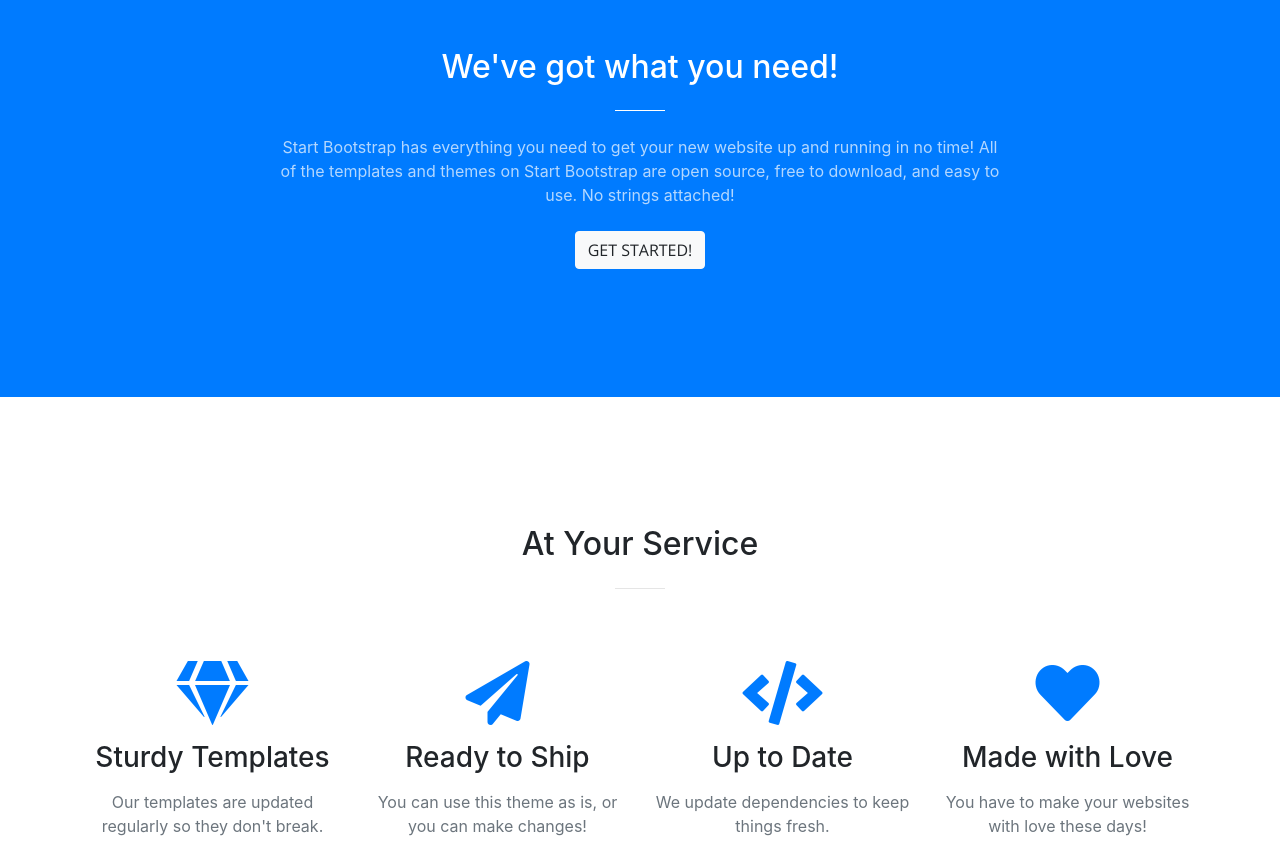
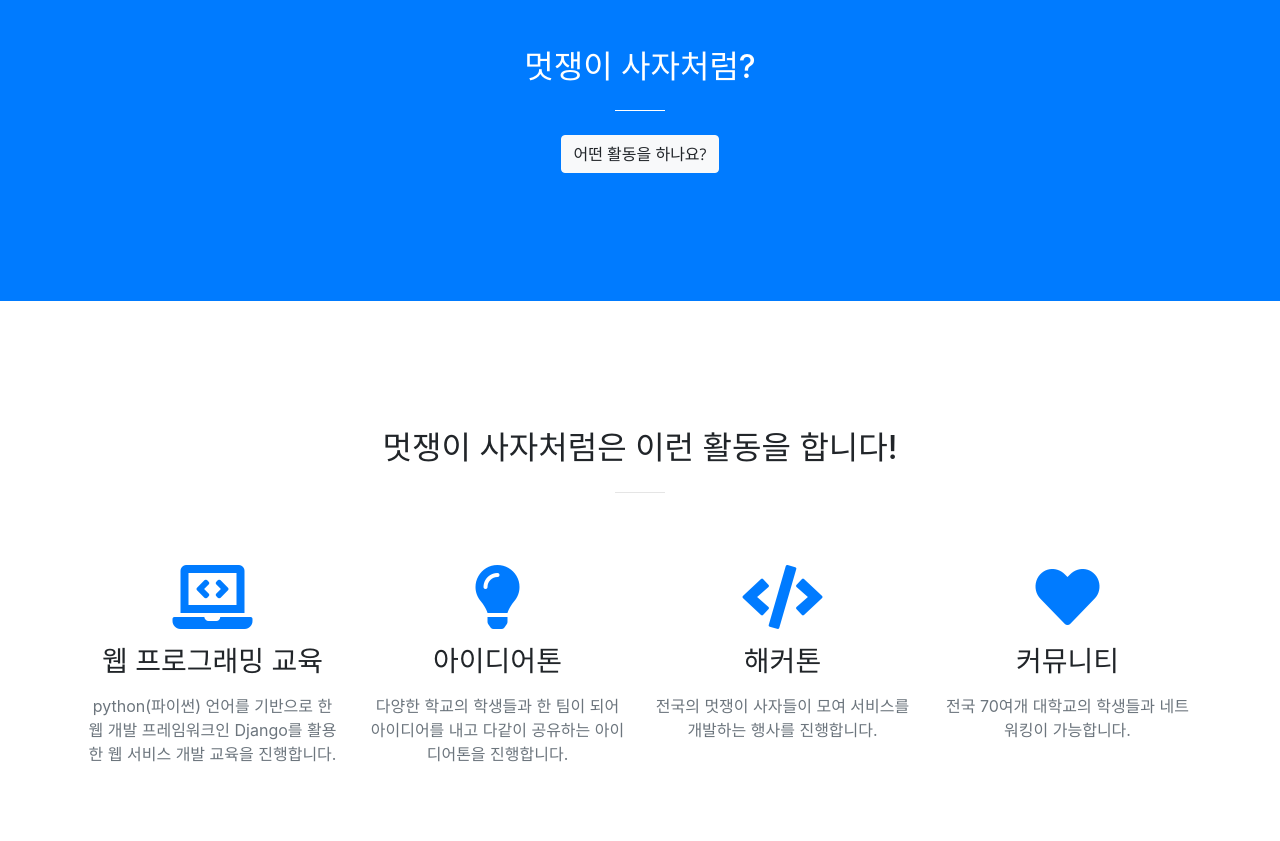
Before and after one commit to kratzjgy/yonsei-likelion.github.io, a website with bundled scripts: page index.html in a window 1280 px wide. Shown: the part 880-1721 px from the top of the page. Built offline with nearby package versions, Linux system fonts and the light colour scheme.

Commit message:
메인 페이지 작업

```diff
--- a/index.html
+++ b/index.html
@@ -38,13 +38,13 @@
         <div class="collapse navbar-collapse" id="navbarResponsive">
           <ul class="navbar-nav ml-auto">
             <li class="nav-item">
-              <a class="nav-link js-scroll-trigger" href="#about">About</a>
+              <a class="nav-link js-scroll-trigger" href="#about">멋쟁이 사자처럼?</a>
             </li>
             <li class="nav-item">
-              <a class="nav-link js-scroll-trigger" href="#services">Services</a>
+              <a class="nav-link js-scroll-trigger" href="#services">활동</a>
             </li>
             <li class="nav-item">
-              <a class="nav-link js-scroll-trigger" href="#portfolio">Portfolio</a>
+              <a class="nav-link js-scroll-trigger" href="#portfolio">7th 운영진</a>
             </li>
             <li class="nav-item">
               <a class="nav-link js-scroll-trigger" href="#contact">Contact</a>
@@ -76,10 +76,10 @@
       <div class="container">
         <div class="row">
           <div class="col-lg-8 mx-auto text-center">
-            <h2 class="section-heading text-white">We've got what you need!</h2>
+            <h2 class="section-heading text-white">멋쟁이 사자처럼?</h2>
             <hr class="light my-4">
-            <p class="text-faded mb-4">Start Bootstrap has everything you need to get your new website up and running in no time! All of the templates and themes on Start Bootstrap are open source, free to download, and easy to use. No strings attached!</p>
-            <a class="btn btn-light btn-xl js-scroll-trigger" href="#services">Get Started!</a>
+            <p class="text-faded mb-4"></p>
+            <a class="btn btn-light btn-xl js-scroll-trigger" href="#services">어떤 활동을 하나요?</a>
           </div>
         </div>
       </div>
@@ -89,7 +89,7 @@
       <div class="container">
         <div class="row">
           <div class="col-lg-12 text-center">
-            <h2 class="section-heading">At Your Service</h2>
+            <h2 class="section-heading">멋쟁이 사자처럼은 이런 활동을 합니다!</h2>
             <hr class="my-4">
           </div>
         </div>
@@ -98,33 +98,39 @@
         <div class="row">
           <div class="col-lg-3 col-md-6 text-center">
             <div class="service-box mt-5 mx-auto">
-              <i class="fas fa-4x fa-gem text-primary mb-3 sr-icon-1"></i>
-              <h3 class="mb-3">Sturdy Templates</h3>
-              <p class="text-muted mb-0">Our templates are updated regularly so they don't break.</p>
+              <i class="fas fa-4x fa-laptop-code text-primary mb-3 sr-icon-1"></i>
+              <h3 class="mb-3">웹 프로그래밍 교육</h3>
+              <p class="text-muted mb-0">python(파이썬) 언어를 기반으로 한 웹 개발 프레임워크인 Django를 활용한 웹 서비스 개발 교육을 진행합니다.</p>
             </div>
           </div>
           <div class="col-lg-3 col-md-6 text-center">
             <div class="service-box mt-5 mx-auto">
-              <i class="fas fa-4x fa-paper-plane text-primary mb-3 sr-icon-2"></i>
-              <h3 class="mb-3">Ready to Ship</h3>
-              <p class="text-muted mb-0">You can use this theme as is, or you can make changes!</p>
+              <i class="fas fa-4x fa-lightbulb text-primary mb-3 sr-icon-2"></i>
+              <h3 class="mb-3">아이디어톤</h3>
+              <p class="text-muted mb-0">다양한 학교의 학생들과 한 팀이 되어 아이디어를 내고 다같이 공유하는 아이디어톤을 진행합니다.</p>
             </div>
           </div>
           <div class="col-lg-3 col-md-6 text-center">
             <div class="service-box mt-5 mx-auto">
               <i class="fas fa-4x fa-code text-primary mb-3 sr-icon-3"></i>
-              <h3 class="mb-3">Up to Date</h3>
-              <p class="text-muted mb-0">We update dependencies to keep things fresh.</p>
+              <h3 class="mb-3">해커톤</h3>
+              <p class="text-muted mb-0">전국의 멋쟁이 사자들이 모여 서비스를 개발하는 행사를 진행합니다.</p>
             </div>
           </div>
           <div class="col-lg-3 col-md-6 text-center">
             <div class="service-box mt-5 mx-auto">
               <i class="fas fa-4x fa-heart text-primary mb-3 sr-icon-4"></i>
-              <h3 class="mb-3">Made with Love</h3>
-              <p class="text-muted mb-0">You have to make your websites with love these days!</p>
+              <h3 class="mb-3">커뮤니티</h3>
+              <p class="text-muted mb-0">전국 70여개 대학교의 학생들과 네트워킹이 가능합니다.</p>
             </div>
           </div>
         </div>
+      </div>
+    </section>
+
+    <section class="bg-dark text-white">
+      <div class="container text-center">
+        <h2 class="mb-4">7기 멋쟁이 사자처럼을 이끌어갈 운영진을 소개합니다!</h2>
       </div>
     </section>
 
@@ -225,31 +231,24 @@
       </div>
     </section>
 
-    <section class="bg-dark text-white">
-      <div class="container text-center">
-        <h2 class="mb-4">Free Download at Start Bootstrap!</h2>
-        <a class="btn btn-light btn-xl sr-button" href="http://startbootstrap.com/template-overviews/creative/">Download Now!</a>
-      </div>
-    </section>
-
     <section id="contact">
       <div class="container">
         <div class="row">
           <div class="col-lg-8 mx-auto text-center">
-            <h2 class="section-heading">Let's Get In Touch!</h2>
+            <h2 class="section-heading">무엇이든 물어보세요!</h2>
             <hr class="my-4">
-            <p class="mb-5">Ready to start your next project with us? That's great! Give us a call or send us an email and we will get back to you as soon as possible!</p>
+            <p class="mb-5">연세대학교 멋쟁이 사자처럼에 대해 궁금한 것들을 언제든 물어보세요!<br> 빠른 시간 내에 답변드리도록 하겠습니다.</p>
           </div>
         </div>
         <div class="row">
           <div class="col-lg-4 ml-auto text-center">
             <i class="fas fa-phone fa-3x mb-3 sr-contact-1"></i>
-            <p>123-456-6789</p>
+            <p>010-8669-1926( 대표 정구영 )</p>
           </div>
           <div class="col-lg-4 mr-auto text-center">
             <i class="fas fa-envelope fa-3x mb-3 sr-contact-2"></i>
             <p>
-              <a href="mailto:your-email@your-domain.com">feedback@startbootstrap.com</a>
+              <a href="https://web.facebook.com/yonsei.likelion/?eid=ARCqPEkWweJt8hWzp622BvcKq4OCDgIrybLTPeB9BuxnB4H9LcNxKsF5x6_L_ddFY9HzmMilX3PZL8qW">페이스북 페이지로 문의하기</a>
             </p>
           </div>
         </div>
```
